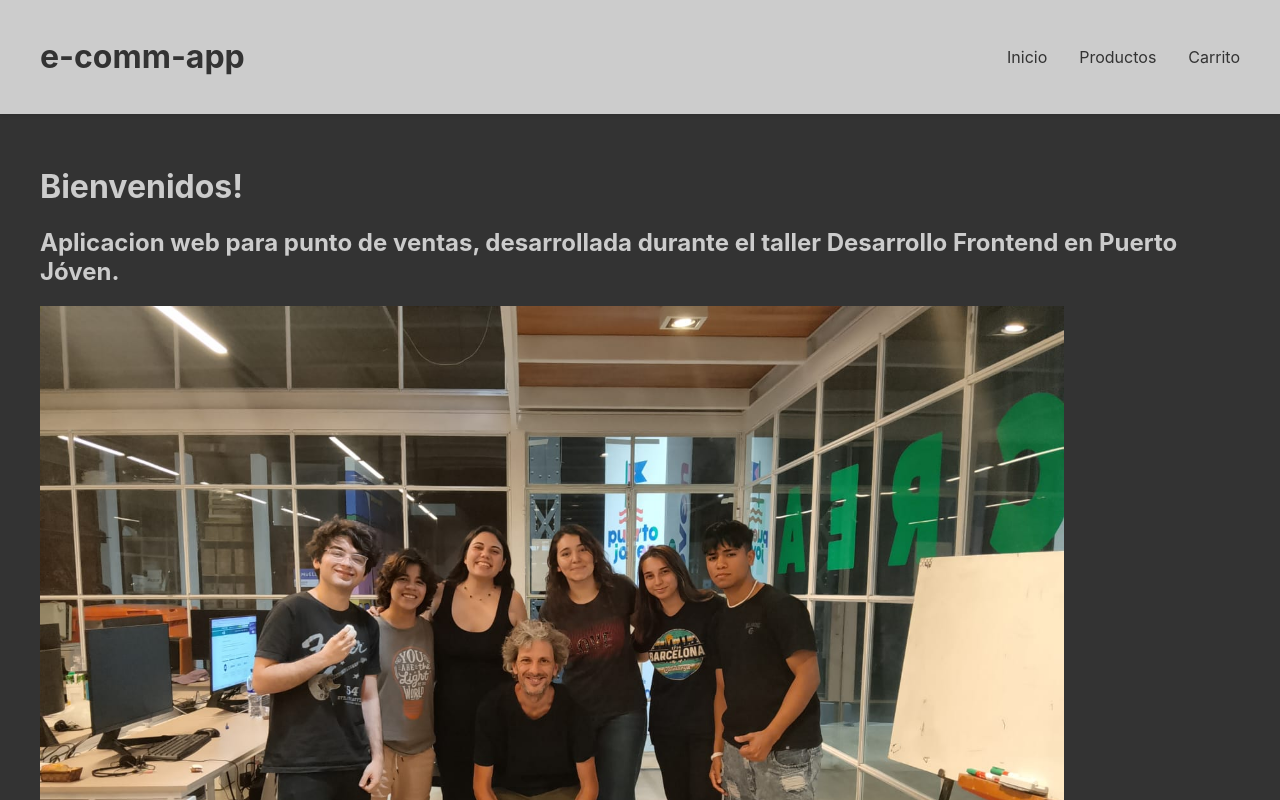
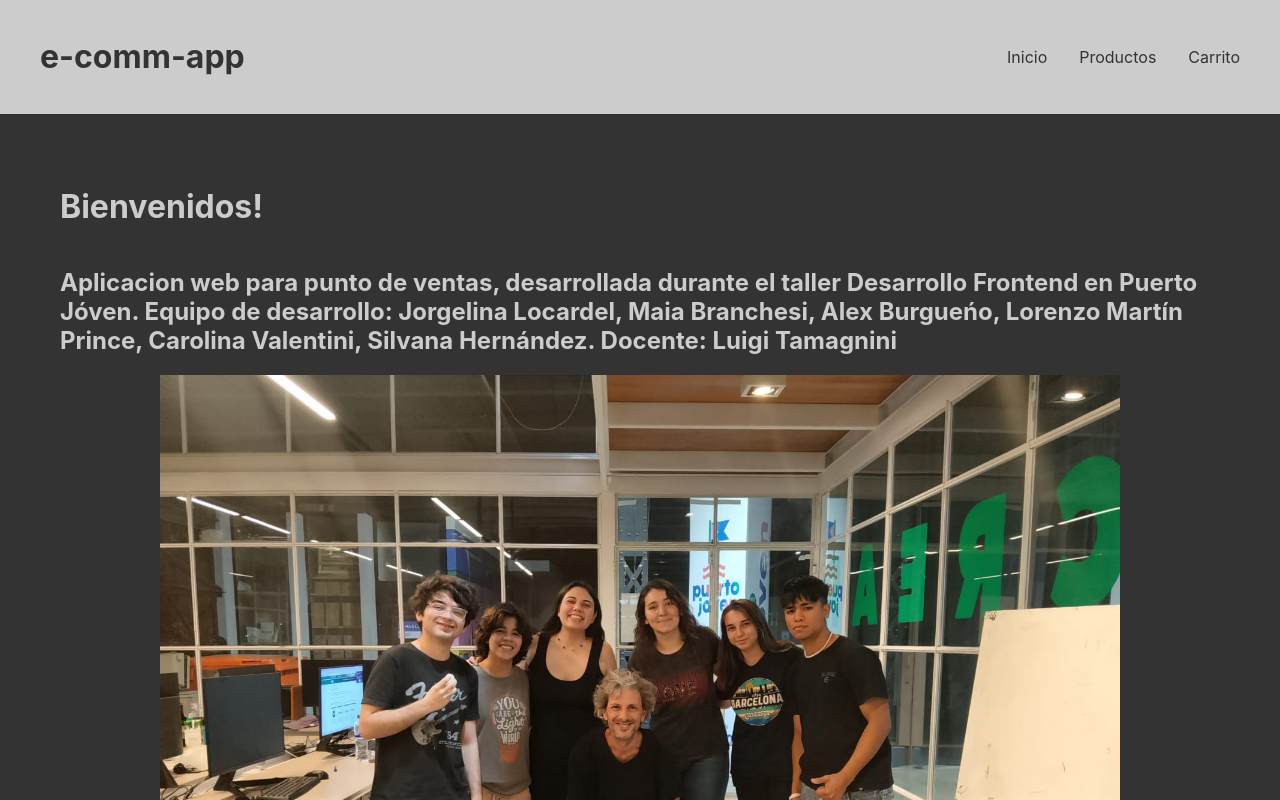
Before and after one commit to unexCoder/e-comm-app, a React (Create React App) app: page / in a window 1280 px wide. Shown: the top 800 px of the page. Built offline with nearby package versions, Linux system fonts and the light colour scheme.

Commit message:
final upload

```diff
--- a/src/pages/Home.jsx
+++ b/src/pages/Home.jsx
@@ -3,10 +3,10 @@ import teamImage from '../assets/team.jpg';
 
 const Home = () => {
     return (
-        <div>
+        <div style={{display:'flex',flexDirection:'column', padding: '20px' }}>
             <h1>Bienvenidos!</h1>
-            <h2>Aplicacion web para punto de ventas, desarrollada durante el taller Desarrollo Frontend en Puerto Jóven.</h2>
-            <img src={teamImage} alt="team" style={{width:'80svw'}} />
+            <h2>Aplicacion web para punto de ventas, desarrollada durante el taller Desarrollo Frontend en Puerto Jóven. Equipo de desarrollo: Jorgelina Locardel, Maia Branchesi, Alex Burgueńo, Lorenzo Martín Prince, Carolina Valentini, Silvana Hernández. Docente: Luigi Tamagnini</h2>
+            <img src={teamImage} alt="team" style={{width:'75svw',height:'auto',justifySelf:'center',alignSelf:'center'}} />
         </div>
     );
 };
```
